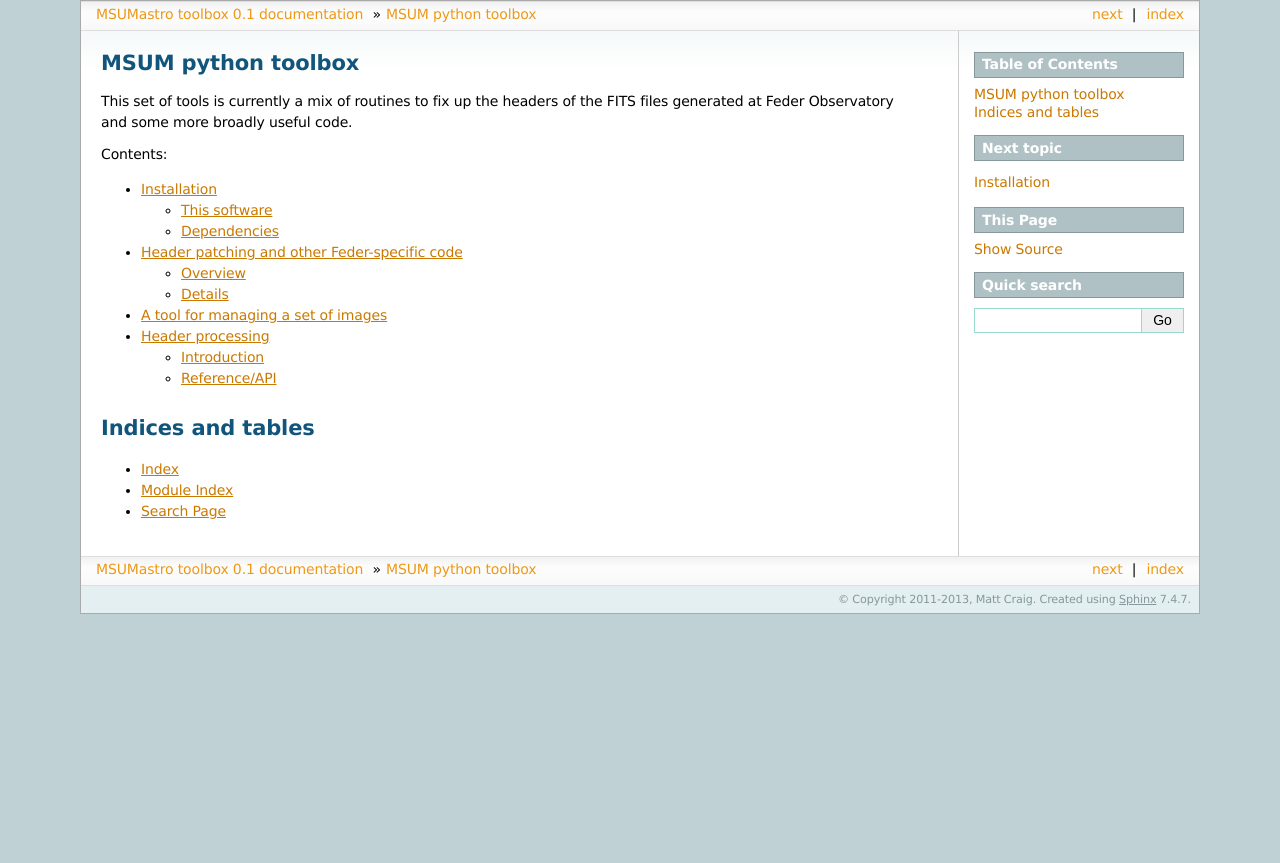
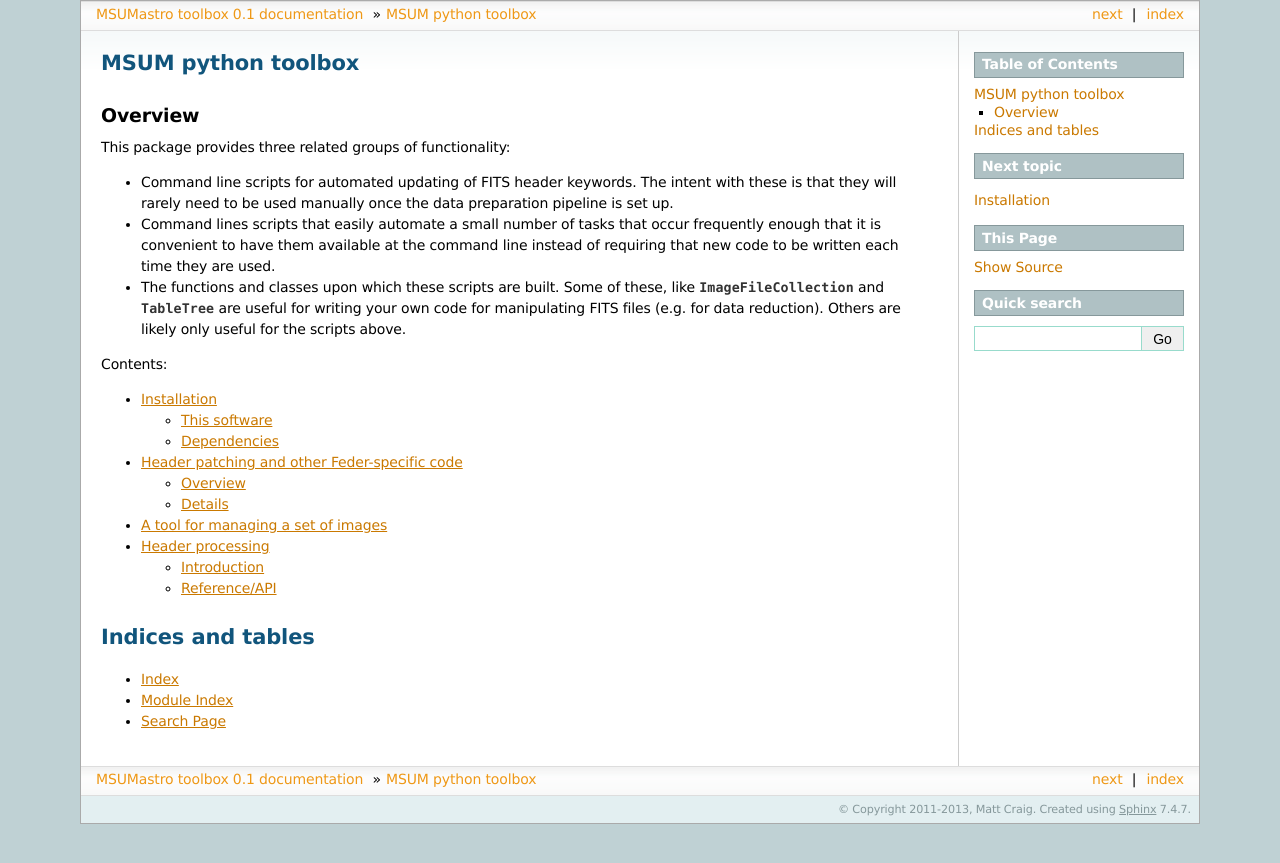
Before and after one commit to mwcraig/msumastro, a Sphinx documentation site: the page built from docs/index.rst, in a window 1280 px wide. Shown: the top 863 px of the page. Built offline with Sphinx 7.4.7, drawn with Linux system fonts in a browser that asks for light colours.

Commit message:
Try re-arranging top-level docs

```diff
--- a/docs/index.rst
+++ b/docs/index.rst
@@ -6,12 +6,25 @@
 MSUM python toolbox
 =======================================================
 
-This set of tools is currently a mix of routines to fix up the headers
-of the FITS files generated at Feder Observatory and some more broadly
-useful code.
+.. _overview:
 
+Overview
+********
 
+This package provides three related groups of functionality:
 
++ Command line scripts for automated updating of FITS header keywords. The
+  intent with these is that they will rarely need to be used manually once the
+  data preparation pipeline is set up.
+
++ Command lines scripts that easily automate a small number of tasks that occur
+  frequently enough that it is convenient to have them available at the command
+  line instead of requiring that new code to be written each time they are used.
+
++ The functions and classes upon which these scripts are built. Some of these,
+  like :class:`ImageFileCollection` and :class:`TableTree` are useful for
+  writing your own code for manipulating FITS files (e.g. for data reduction).
+  Others are likely only useful for the scripts above.
 
 
 Contents:
```
